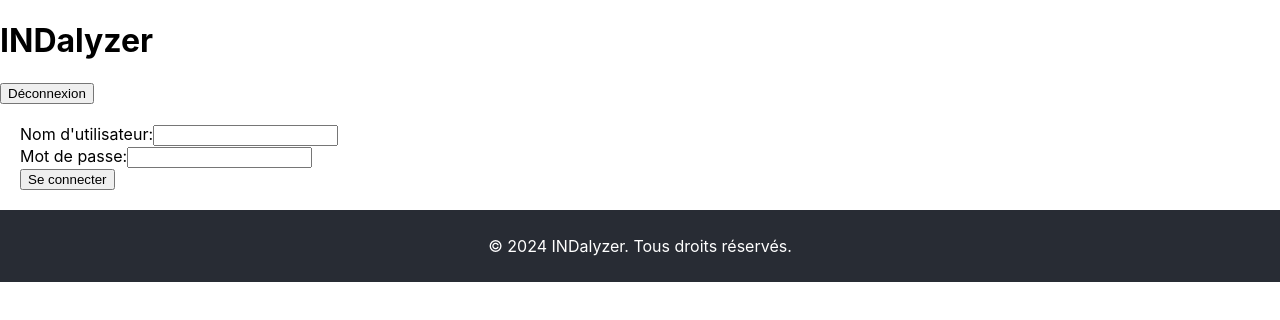
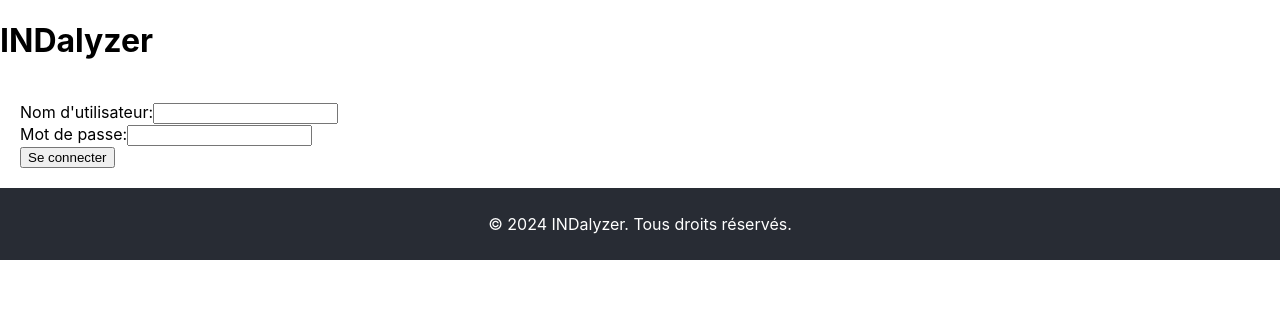
Before and after one commit to Ultramarinatoffee/INDalyzer, a React (Create React App) app in the folder frontend/: page / in a window 1280 px wide. Shown: the top 320 px of the page. Built offline with nearby package versions, Linux system fonts and the light colour scheme; no server answers.

Commit message:
login ok, bouton deconnexion ok, changement dans laoyut, header, login apps

```diff
--- a/frontend/src/components/Header.js
+++ b/frontend/src/components/Header.js
@@ -2,7 +2,7 @@
 import React from 'react';
 import axios from 'axios';
 
-const Header = ({ setIsAuthenticated }) => {
+const Header = ({ setIsAuthenticated, isAuthenticated }) => {
   const handleLogout = async () => {
     try {
       await axios.post('/api/logout/');
@@ -18,7 +18,7 @@ const Header = ({ setIsAuthenticated }) => {
       <nav>
         {/* Ajoutez ici d'autres liens de navigation si nécessaire */}
       </nav>
-      <button onClick={handleLogout}>Déconnexion</button>
+      {isAuthenticated && <button onClick={handleLogout}>Déconnexion</button>}
     </header>
   );
 };
--- a/frontend/src/components/Layout.js
+++ b/frontend/src/components/Layout.js
@@ -2,9 +2,9 @@ import React from 'react';
 import Header from './Header';
 import Footer from './Footer';
 
-const Layout = ({ children, setIsAuthenticated }) => (
+const Layout = ({ children, setIsAuthenticated, isAuthenticated }) => (
   <div>
-    <Header setIsAuthenticated={setIsAuthenticated} />
+    <Header setIsAuthenticated={setIsAuthenticated} isAuthenticated={isAuthenticated} />
     <main>{children}</main>
     <Footer />
   </div>
--- a/frontend/src/components/Login.js
+++ b/frontend/src/components/Login.js
@@ -1,10 +1,19 @@
-import React, { useState } from 'react';
+import React, { useState, useEffect } from 'react';
 import axios from 'axios';
+
+
 
 const Login = ({ setIsAuthenticated }) => {
   const [username, setUsername] = useState('');
   const [password, setPassword] = useState('');
   const [error, setError] = useState('');
+
+
+  useEffect(() => {
+    // Configurez axios pour inclure le token CSRF dans toutes les requêtes
+    axios.defaults.xsrfCookieName = 'csrftoken';
+    axios.defaults.xsrfHeaderName = 'X-CSRFToken';
+  }, []);
 
   const handleSubmit = async (e) => {
     e.preventDefault();
```
Also changed, not shown: 1 other file (tests, documents, lock files or other folders).
